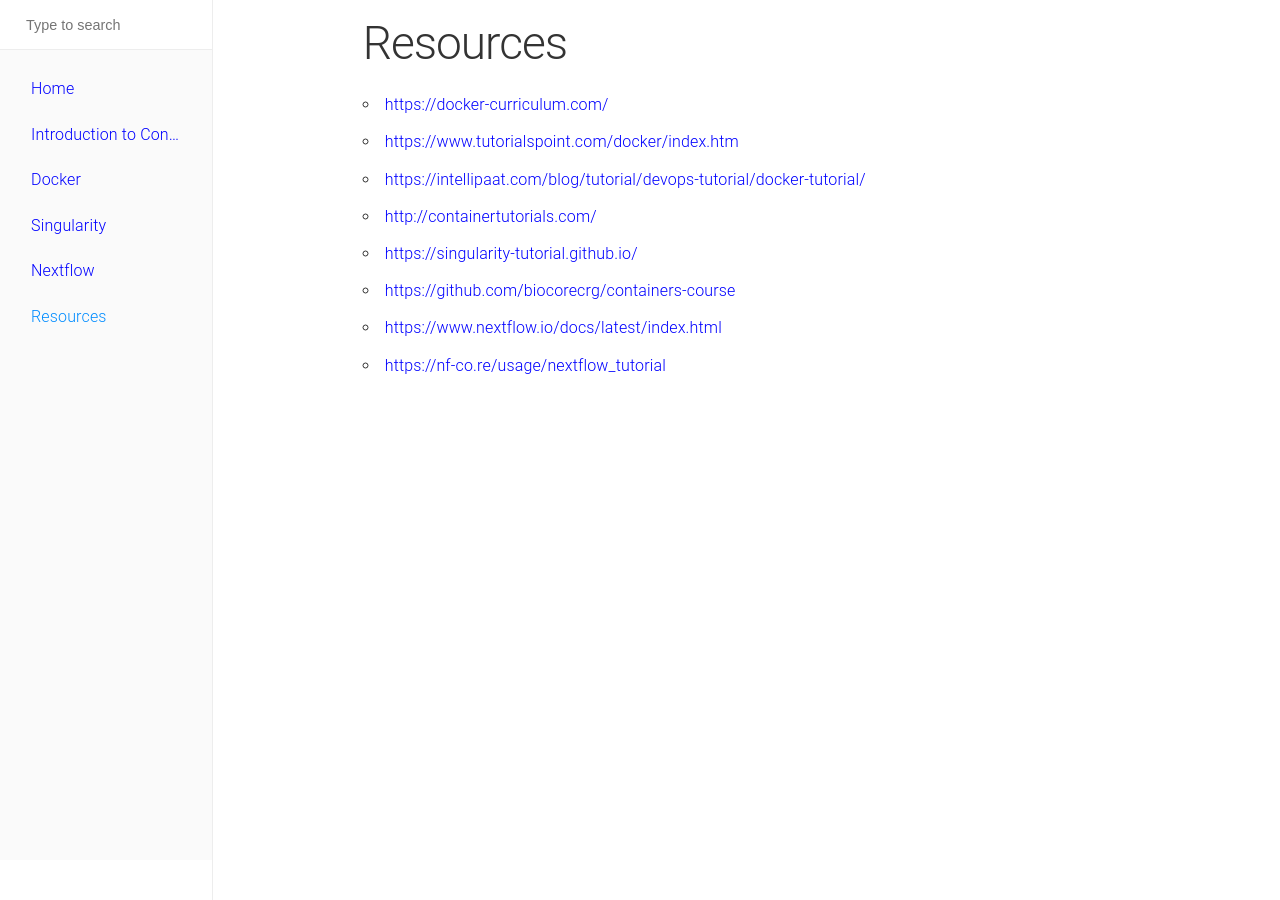
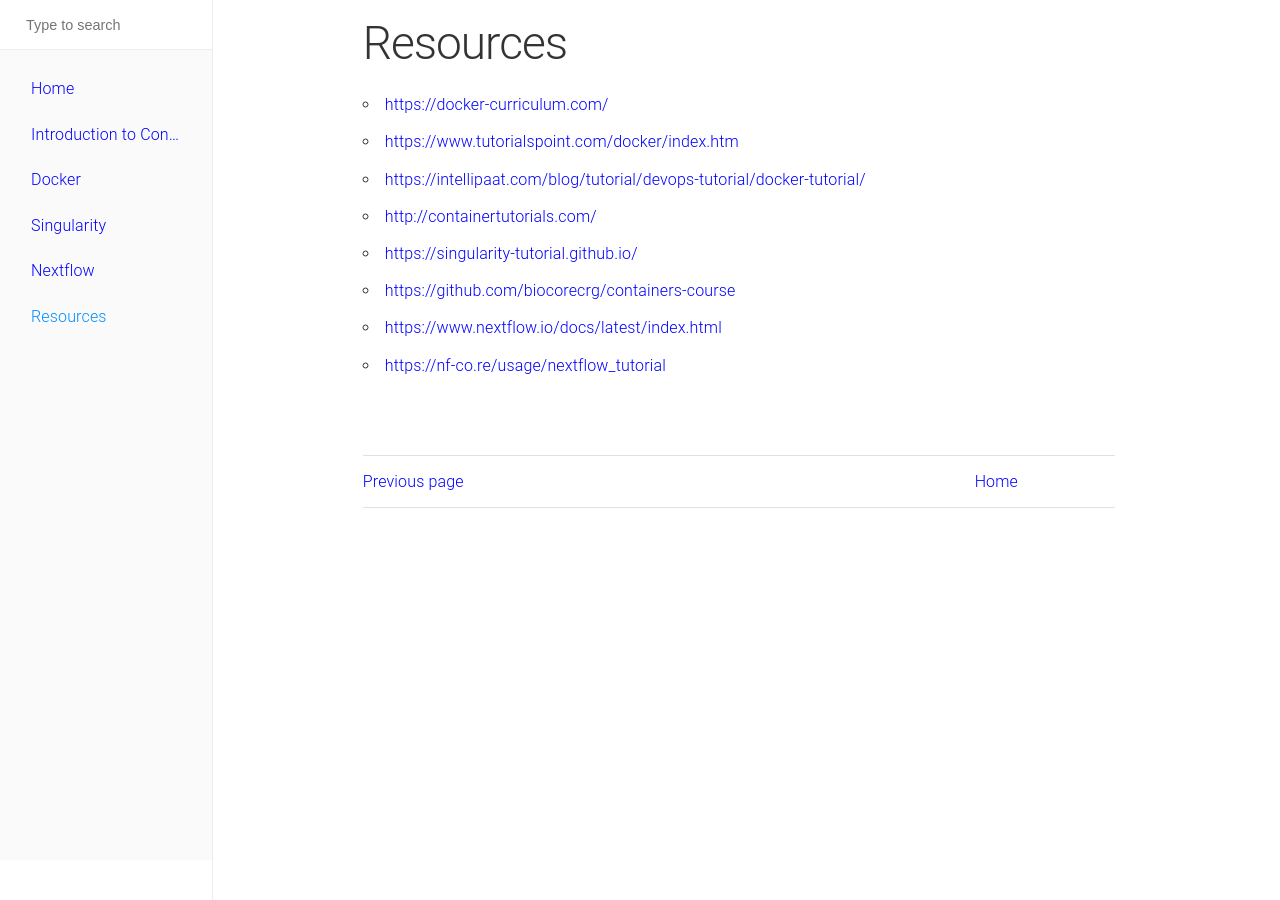
Before and after one commit to biocorecrg/ELIXIR_containers_nextflow, a Jekyll site: the page built from docs/resources.md, in a window 1280 px wide. Built offline with Jekyll 4.4.1, drawn with Linux system fonts in a browser that asks for light colours.

Commit message:
resources

```diff
--- a/docs/resources.md
+++ b/docs/resources.md
@@ -14,3 +14,7 @@
 * [https://github.com/biocorecrg/containers-course](https://github.com/biocorecrg/containers-course)
 * [https://www.nextflow.io/docs/latest/index.html](https://www.nextflow.io/docs/latest/index.html)
 * [https://nf-co.re/usage/nextflow_tutorial](https://nf-co.re/usage/nextflow_tutorial)
+
+|          |       |
+| :------- | :---: |
+| [Previous page](https://biocorecrg.github.io/ELIXIR_containers_nextflow/nextflow.html) | [Home](https://biocorecrg.github.io/ELIXIR_containers_nextflow/)  |
```
